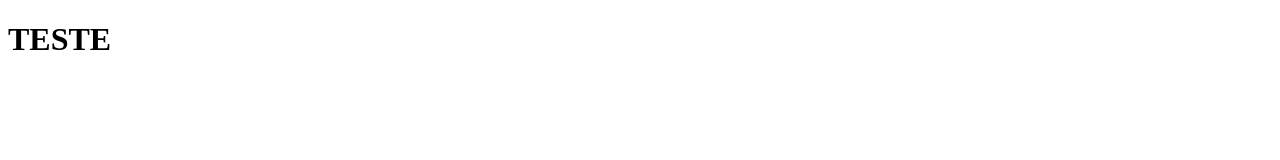
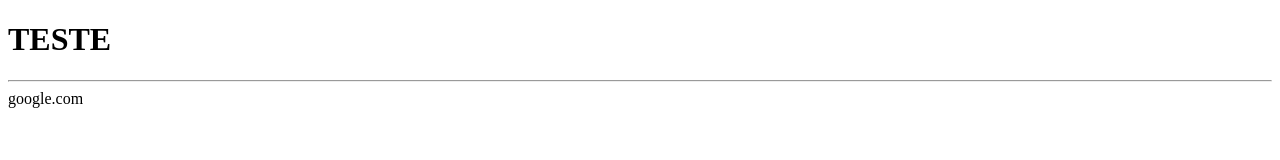
Before and after one commit to Fabiiin/fabiin.github.io, a plain HTML site: page index.html in a window 1280 px wide. Drawn offline with Linux system fonts and the light colour scheme.

Commit message:
Update index.html

```diff
--- a/index.html
+++ b/index.html
@@ -5,5 +5,7 @@
   </head>
   <body>
     <h1>TESTE</h1>
+    <hr>
+    <a>google.com</a>
   </body>
 </html>
```
